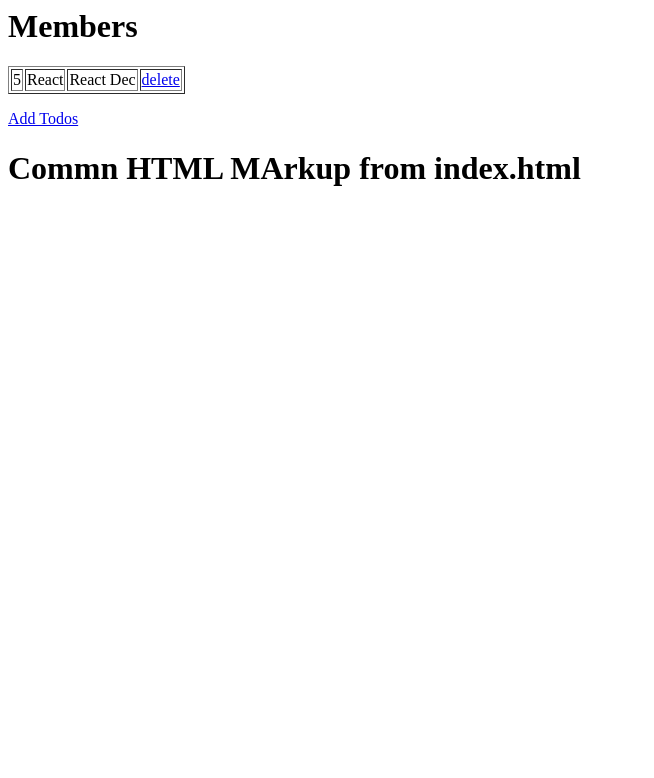
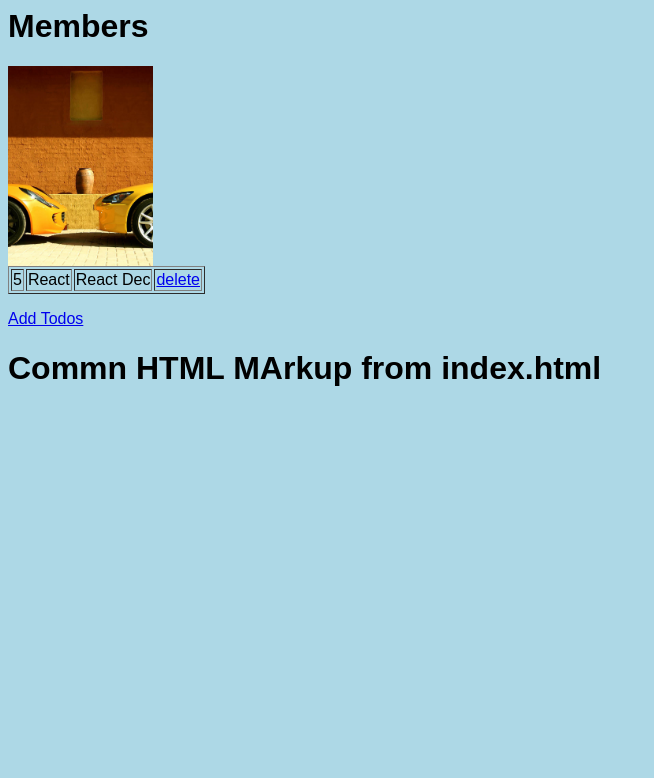
Before and after one commit to virendrapatel62/CodeKata, a Django app: page /todos/ in a window 1280 px wide. Shown: the top 778 px of the page, without its empty margins (0-654 px from the left). Run offline with Django 4.2, Linux system fonts and the light colour scheme; data comes from the database, SQL or seed files in the repository.

Commit message:
added static files

```diff
--- /dev/null
+++ b/Django-practice/todo/crud/static/css/index.css
@@ -0,0 +1,8 @@
+body {
+  background-color: lightblue;
+  font-family: Arial, Helvetica, sans-serif;
+}
+
+img {
+  height: 200px;
+}
--- /dev/null
+++ b/Django-practice/todo/crud/static/js/index.js
@@ -0,0 +1,3 @@
+function onClick() {
+  alert("Hello Worldl.");
+}
--- a/Django-practice/todo/crud/templates/index.html
+++ b/Django-practice/todo/crud/templates/index.html
@@ -1,4 +1,10 @@
-<h1>Members</h1>
+{% load static %}
+
+<script src="{% static 'js/index.js'%}"></script>
+<link rel="stylesheet" href="{% static 'css/index.css' %}" />
+<h1 onclick="onClick()">Members</h1>
+
+<img src="{% static 'images/image.jpg'%}" />
 
 <table border="1">
   {% for x in todos %}
--- a/Django-practice/todo/todo/settings.py
+++ b/Django-practice/todo/todo/settings.py
@@ -23,7 +23,7 @@ BASE_DIR = Path(__file__).resolve().parent.parent
 SECRET_KEY = 'django-insecure-j=5hhe!0tt+21&x8n7iixn&)x*e_szsqcp+8v@9xke67igltpo'
 
 # SECURITY WARNING: don't run with debug turned on in production!
-DEBUG = False
+DEBUG = True
 
 ALLOWED_HOSTS = ['127.0.0.1']
 
```
Also changed, not shown: Django-practice/todo/crud/static/images/image.jpg (added), 1 other file.
